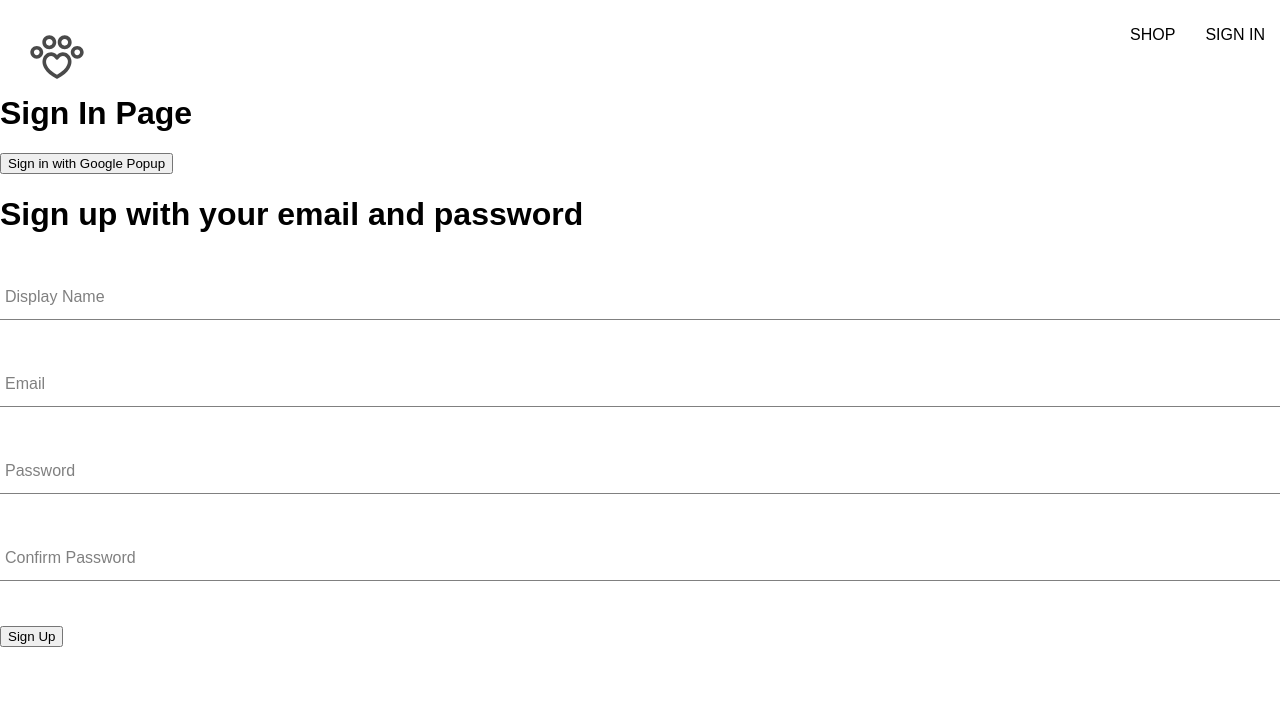
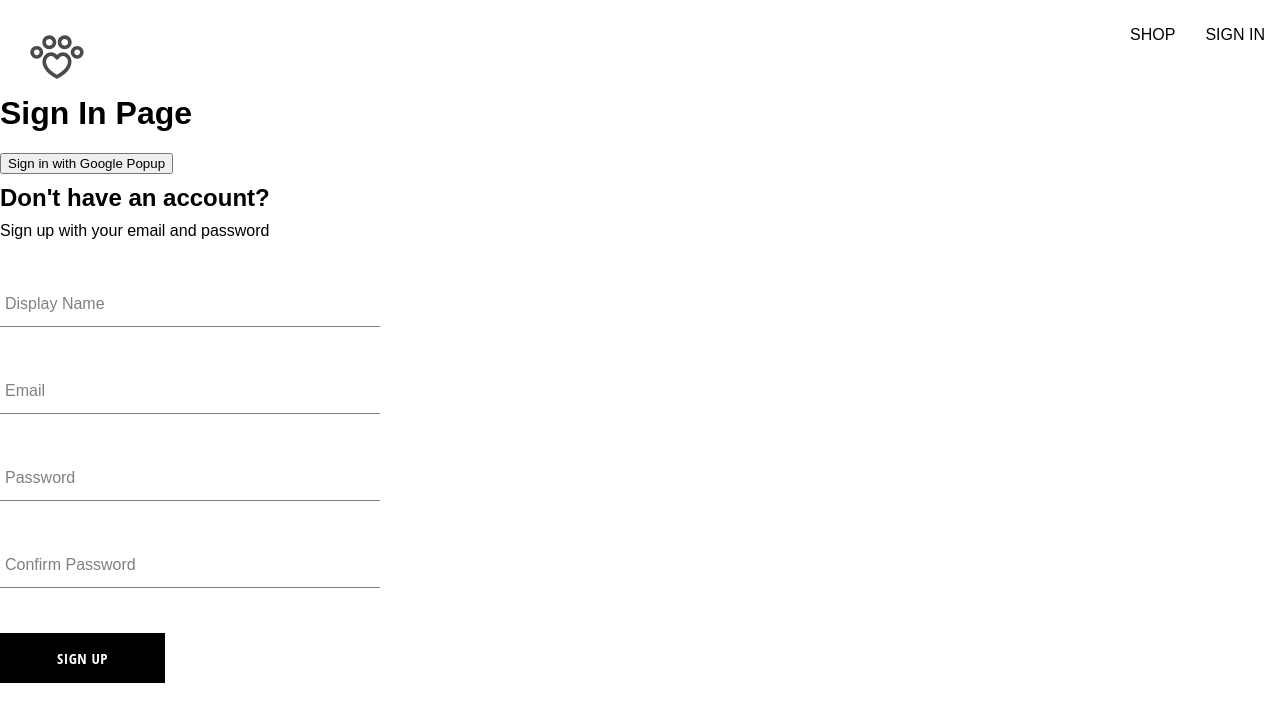
Before and after one commit to ananastasiap/paw-wear, a React (Create React App) app: page /sign-in in a window 1280 px wide. Shown: the top 722 px of the page. Built offline with nearby package versions, Linux system fonts and the light colour scheme; a web font is replaced by a local one.

Commit message:
feat: add button component

```diff
--- /dev/null
+++ b/src/components/button/button.component.jsx
@@ -0,0 +1,17 @@
+import './button.styles.scss';
+
+const BUTTON_TYPES_CLASSES = {
+  google: 'google-sign-in',
+  inverted: 'inverted',
+  default: 'default',
+}
+
+const Button = ({ children, buttonType, ...otherProps }) => {
+  return (
+    <button className={`button-container ${BUTTON_TYPES_CLASSES[buttonType]}`} {...otherProps}>
+      { children }
+    </button>
+  )
+}
+
+export default Button;
--- /dev/null
+++ b/src/components/button/button.styles.scss
@@ -0,0 +1,46 @@
+.button-container {
+  min-width: 165px;
+  width: auto;
+  height: 50px;
+  letter-spacing: 0.5px;
+  line-height: 50px;
+  padding: 0 35px 0 35px;
+  font-size: 15px;
+  background-color: black;
+  color: white;
+  text-transform: uppercase;
+  font-family: 'Open Sans Condensed';
+  font-weight: bolder;
+  border: none;
+  cursor: pointer;
+  display: flex;
+  justify-content: center;
+
+  &:hover {
+    background-color: white;
+    color: black;
+    border: 1px solid black;
+  }
+
+  &.google-sign-in {
+    background-color: #4285f4;
+    color: white;
+
+    &:hover {
+      background-color: #357ae8;
+      border: none;
+    }
+  }
+
+  &.inverted {
+    background-color: white;
+    color: black;
+    border: 1px solid black;
+
+    &:hover {
+      background-color: black;
+      color: white;
+      border: none;
+    }
+  }
+}
--- a/src/components/sing-up-form/sing-up-form.component.jsx
+++ b/src/components/sign-up-form/sign-up-form.component.jsx
@@ -1,6 +1,9 @@
 import { useState } from "react";
 import { createAuthUserWithEmailAndPassword, createUserDocumentFromAuth } from "../../utils/firebase/firebase.utils";
 import FormInput from "../form-input/form-input.component";
+import Button from "../button/button.component";
+
+import './sign-up-form.style.scss';
 
 const defaultFormFields = {
   displayName: '',
@@ -45,8 +48,9 @@
   }
 
   return (
-    <div>
-      <h1>Sign up with your email and password</h1>
+    <div className="sign-up-container">
+      <h2>Don't have an account?</h2>
+      <span>Sign up with your email and password</span>
       <form onSubmit={handleSubmit}>
         <FormInput
           label='Display Name'
@@ -84,7 +88,7 @@
           value={confirmPassword}
         />
 
-        <button type='submit'>Sign Up</button>
+        <Button type='submit'>Sign Up</Button>
       </form>
     </div>
   );
--- /dev/null
+++ b/src/components/sign-up-form/sign-up-form.style.scss
@@ -0,0 +1,9 @@
+.sign-up-container {
+  display: flex;
+  flex-direction: column;
+  width: 380px;
+
+  h2 {
+    margin: 10px 0;
+  }
+}
--- a/src/routes/sign-in/sign-in.component.jsx
+++ b/src/routes/sign-in/sign-in.component.jsx
@@ -2,7 +2,7 @@
          signInGooglePopup,
 } from "../../utils/firebase/firebase.utils";
 
-import SignUpForm from "../../components/sing-up-form/sing-up-form.component";
+import SignUpForm from "../../components/sign-up-form/sign-up-form.component";
 
 const SignIn = () => {
   const logGoogleUser = async () => {
```
